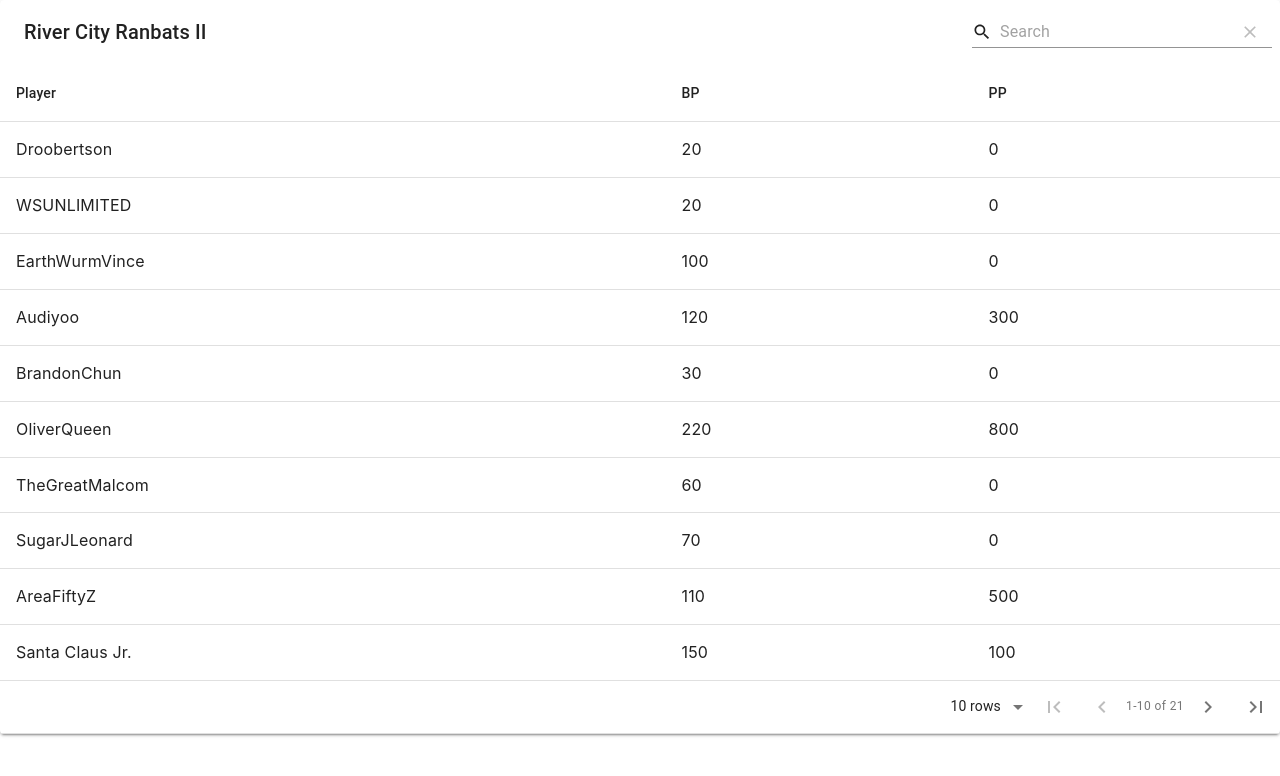
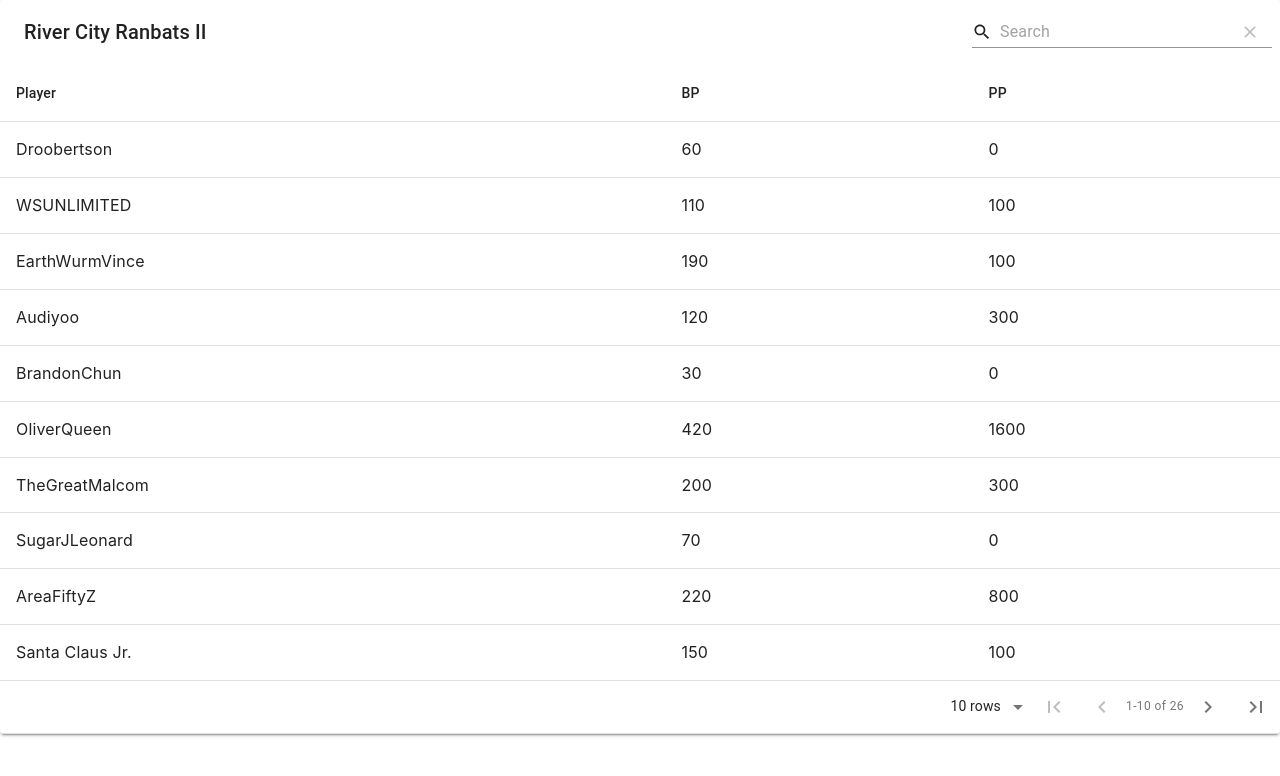
Before and after one commit to RyanFHacker/rcr, a React (Create React App) app: page / in a window 1280 px wide. Shown: the top 776 px of the page. Built offline with nearby package versions, Linux system fonts and the light colour scheme.

Commit message:
add scores

```diff
--- a/src/App.js
+++ b/src/App.js
@@ -53,27 +53,33 @@ function App() {
           {title: 'PP', field: 'pp' },
         ]}
         data={[
-          { name: 'Droobertson', bp: 20, pp: 0 },
-          { name: 'WSUNLIMITED', bp: 20, pp: 0 },
-          { name: 'EarthWurmVince', bp: 100, pp: 0 },
+          { name: 'Droobertson', bp: 60, pp: 0 },
+          { name: 'WSUNLIMITED', bp: 110, pp: 100 },
+          { name: 'EarthWurmVince', bp: 190, pp: 100 },
           { name: 'Audiyoo', bp: 120, pp: 300 },
           { name: 'BrandonChun', bp: 30, pp: 0 },
-          { name: 'OliverQueen', bp: 220, pp: 800 },
-          { name: 'TheGreatMalcom', bp: 60, pp: 0 },
+          { name: 'OliverQueen', bp: 420, pp: 1600 },
+          { name: 'TheGreatMalcom', bp: 200, pp: 300 },
           { name: 'SugarJLeonard', bp: 70, pp: 0 },
-          { name: 'AreaFiftyZ', bp: 110, pp: 500 },
+          { name: 'AreaFiftyZ', bp: 220, pp: 800 },
           { name: 'Santa Claus Jr.', bp: 150, pp: 100 },
           { name: 'projectino', bp: 10, pp: 0 },
           { name: 'Radical Six', bp: 250, pp: 700 },
           { name: 'saiferoth', bp: 60, pp: 0 },
           { name: 'rexnjay', bp: 60, pp: 0 },
           { name: 'Hiju', bp: 20, pp: 0},
-          { name: 'Flash House', bp: 250, pp: 600 },
-          { name: 'Captain Terror', bp: 70, pp: 0 },
-          { name: 'JSSN', bp: 20, pp: 0 },
-          { name: 'sinister x', bp: 120, pp: 100 },
+          { name: 'Flash House', bp: 420, pp: 1300 },
+          { name: 'Captain Terror', bp: 130, pp: 0 },
+          { name: 'JSSN', bp: 40, pp: 0 },
+          { name: 'sinister x', bp: 190, pp: 100 },
           { name: 'snanta', bp: 60, pp: 0 },
-          { name: 'Judas Iscariot', bp: 180, pp: 300 },
+          { name: 'Judas Iscariot', bp: 350, pp: 900 },
+          { name: 'daredevil_hermz', bp: 70, pp: 0},
+          { name: 'Corey Breeze', bp: 60, pp: 0 },
+          { name: 'Izzzzymode', bp: 20, pp: 0 },
+          { name: 'Swing7117', bp: 20, pp: 0 },
+          { name: 'SaltySteven', bp: 160, pp: 500 },
+
         ]}
         title="River City Ranbats II"
       />
```
